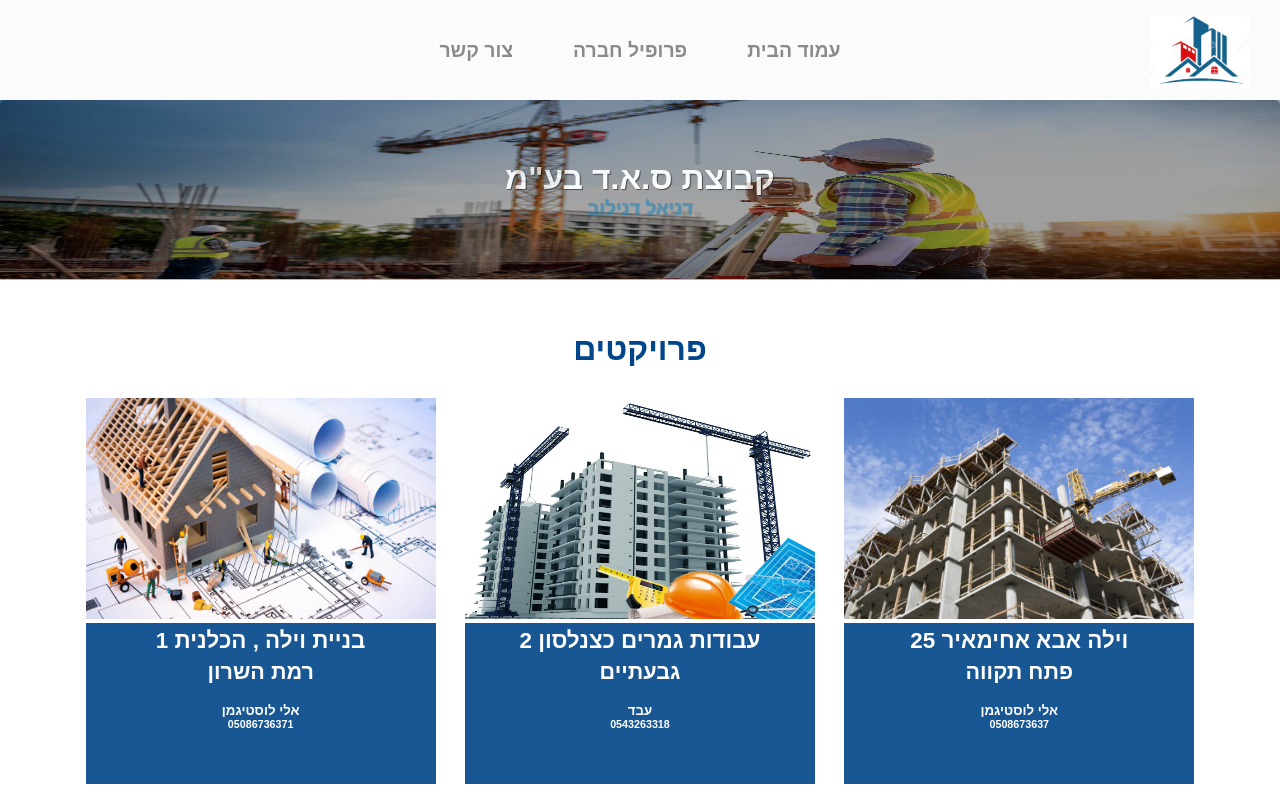
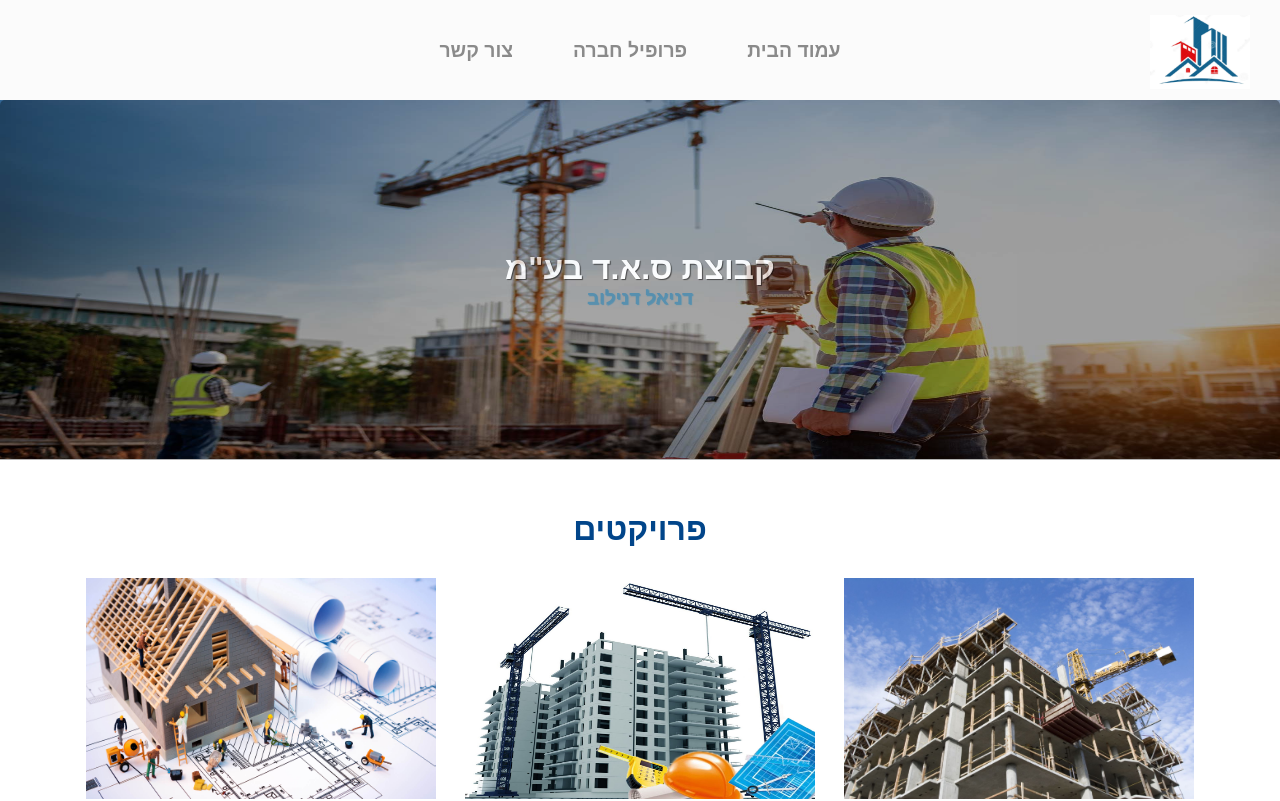
Before and after one commit to Leon-A1/DanielDanilovSAD, a React (Create React App) app: page / in a window 1280 px wide. Shown: the top 801 px of the page. Built offline with nearby package versions, Linux system fonts and the light colour scheme.

Commit message:
header bigger

```diff
--- a/src/Components/Header.js
+++ b/src/Components/Header.js
@@ -12,7 +12,8 @@ export default function Header() {
         <div
           style={{
             textAlign: "right",
-            padding: 60,
+            paddingTop: 150,
+            paddingBottom: 150,
           }}
           className="col-content-third-row"
         >
```
